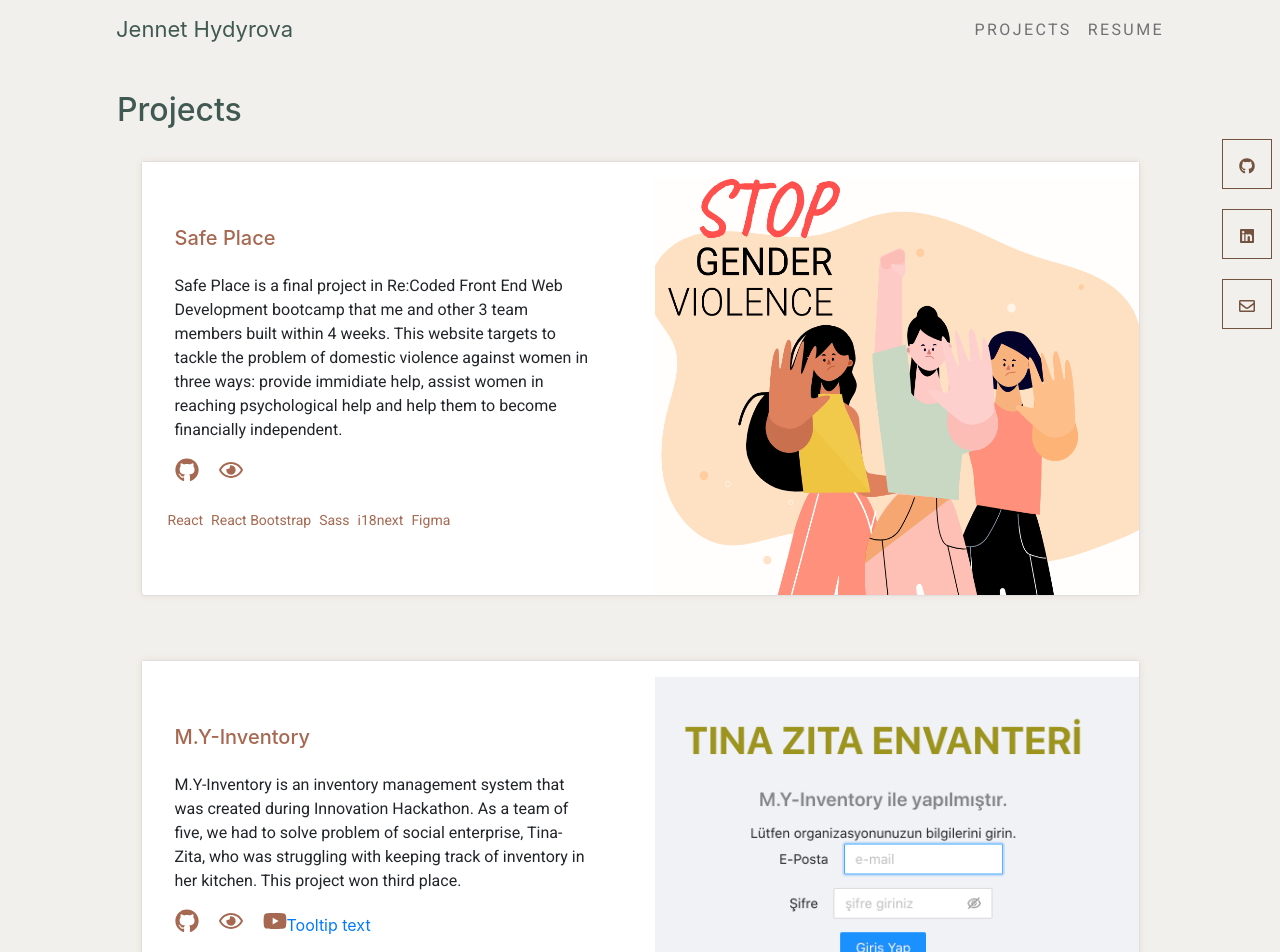
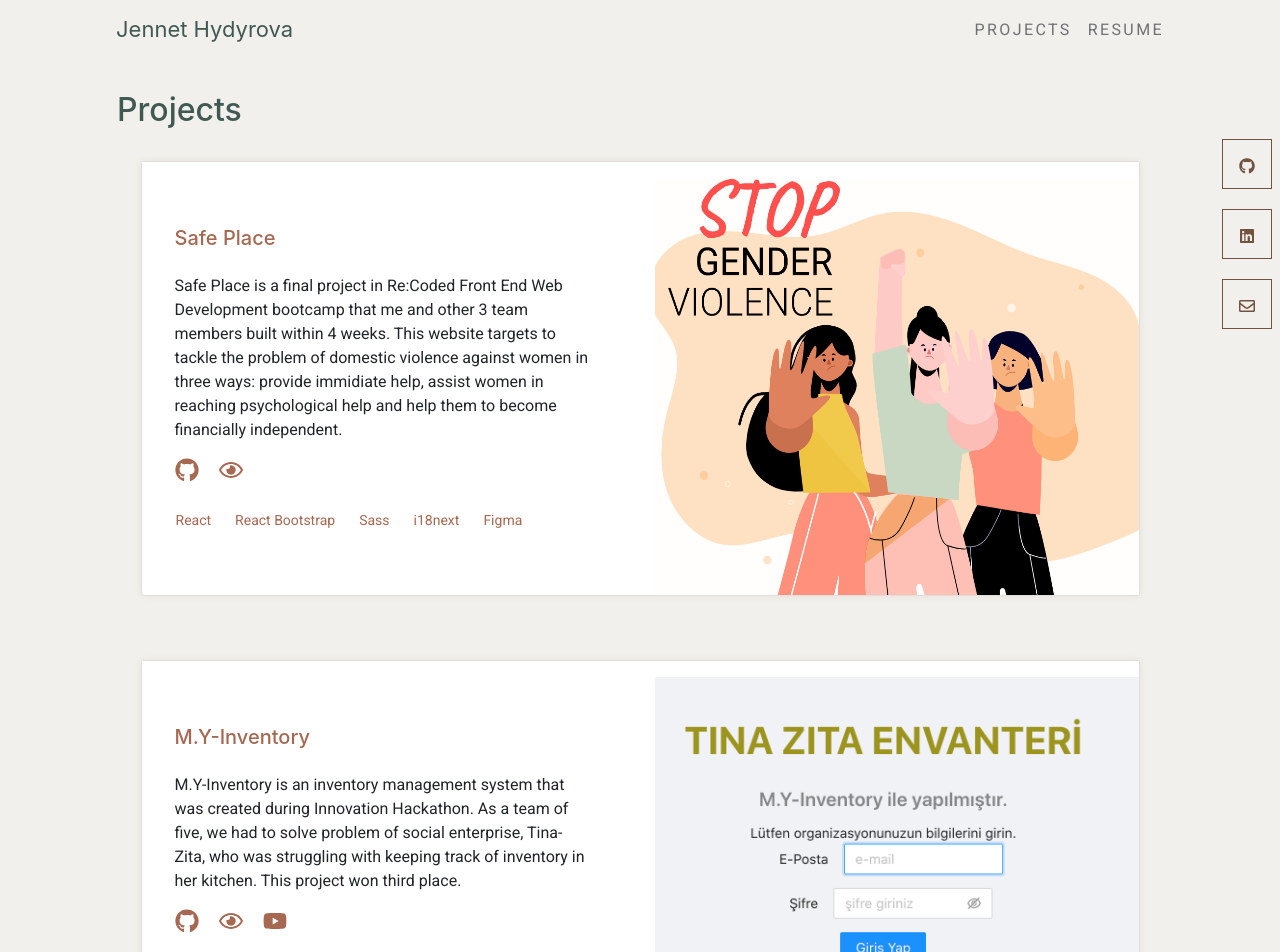
Before and after one commit to jennethydyrova/my-portfolio, a React (Create React App) app: page /projects in a window 1280 px wide. Shown: the top 952 px of the page. Built offline with nearby package versions, Linux system fonts and the light colour scheme.

Commit message:
add pointer to project img

```diff
--- a/src/components/ProjectCards/index.js
+++ b/src/components/ProjectCards/index.js
@@ -30,10 +30,7 @@ const ProjectCards = () => {
 
       {projectData.projects.map((project) => (
         <Row className="justify-content-md-center">
-          <Card
-            className="cardStyle"
-            onClick={() => window.open(project.demoLink, "_blank")}
-          >
+          <Card className="cardStyle">
             <Card.Body>
               <Row>
                 <Col lg={6} md={12} sm={12} className="projectInfo">
@@ -51,7 +48,6 @@ const ProjectCards = () => {
                       {project.youtubeLink && (
                         <Card.Link href={project.youtubeLink} target="_blank">
                           <FontAwesomeIcon icon={faYoutube} className="icon" />
-                          <span class="tooltiptext">Tooltip text</span>
                         </Card.Link>
                       )}
                     </div>
@@ -67,6 +63,7 @@ const ProjectCards = () => {
                   <img
                     src={projectImgMap[project.projectImg]}
                     alt="Project cover"
+                    onClick={() => window.open(project.demoLink, "_blank")}
                   />
                 </Col>
               </Row>
--- a/src/components/ProjectCards/index.scss
+++ b/src/components/ProjectCards/index.scss
@@ -5,7 +5,6 @@
     margin: 2rem 0 0 2rem;
   }
   .card {
-    cursor: pointer;
     margin: 2rem 0;
     width: 90%;
     height: 40%;
@@ -17,6 +16,7 @@
       width: 1.5rem;
       height: 1.5rem;
       color: #a66851;
+
       &:hover {
         color: #405952;
       }
@@ -29,6 +29,7 @@
     img {
       width: 100%;
       height: 100%;
+      cursor: pointer;
     }
 
     .card-title {
@@ -47,7 +48,7 @@
 
     .techInfo {
       p {
-        padding-left: 0.5rem;
+        padding: 0 0.5rem 0 1rem;
         font-size: 14px;
         color: #a66851;
       }
@@ -88,7 +89,7 @@
       &::before {
         width: 100%;
         opacity: 1;
-        transition: opacity 0.5s ease, width 0.5s ease;
+        transition: opacity 0.6s ease, width 0.5s ease;
         transition-delay: 0;
       }
 
```
